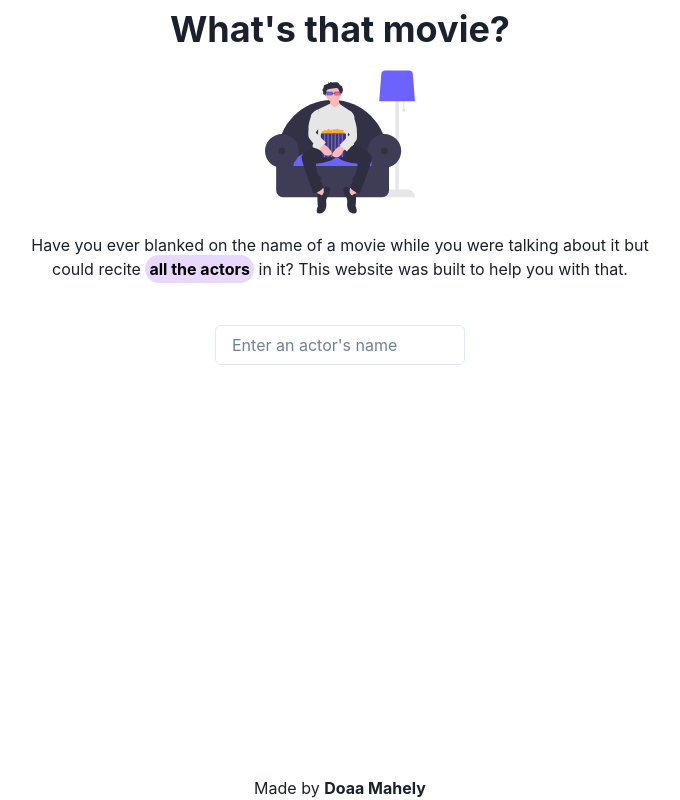
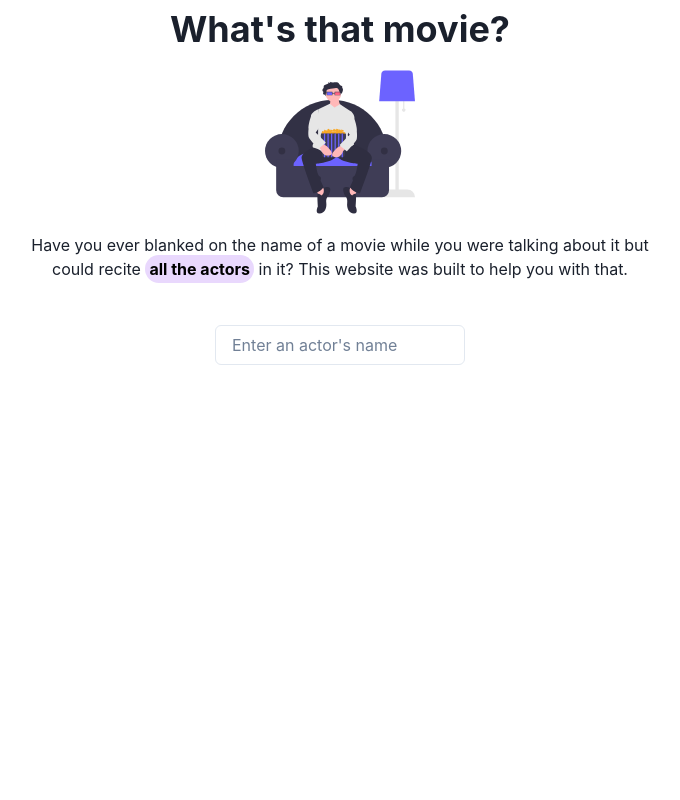
Before and after one commit to dmahely/whats-that-movie, a React (Create React App) app: page / in a window 1280 px wide. Shown: the whole page, without its empty margins (300-980 px from the left). Built offline with nearby package versions, Linux system fonts and the light colour scheme.

Commit message:
Remove footer

```diff
--- a/src/App.tsx
+++ b/src/App.tsx
@@ -5,8 +5,7 @@ import { Description } from './components/Description'
 import { InputForm } from './components/InputForm'
 import { Suggestions } from './components/Suggestions'
 import { Selections } from './components/Selections'
-import { ChakraProvider, VStack, Center, Flex, Heading } from '@chakra-ui/react'
-import { Footer } from './components/Footer'
+import { ChakraProvider, VStack, Flex, Heading } from '@chakra-ui/react'
 import { ResultButton } from './components/ResultButton'
 import { Result } from './components/Result'
 
@@ -77,9 +76,6 @@ const App = () => {
                         />
                     )}
                 </VStack>
-                <Center display-name="footer-container">
-                    <Footer />
-                </Center>
             </Flex>
         </ChakraProvider>
     )
```
